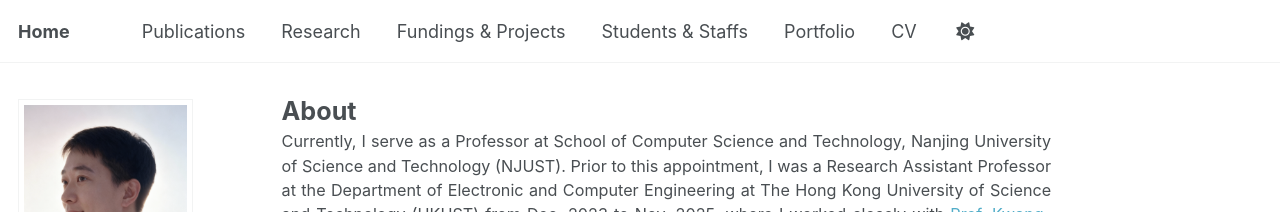
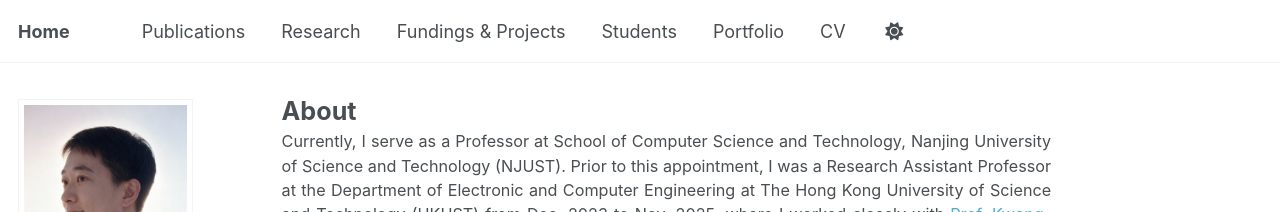
Before and after one commit to dongzhang89/dongzhang89.github.io, a Jekyll site: the page built from _pages/about.md, in a window 1280 px wide. Shown: the top 212 px of the page. Built offline with Jekyll 4.4.1, drawn with Linux system fonts in a browser that asks for light colours; some web fonts are replaced; a script that is not in the unit is left out.

Commit message:
Update navigation.yml

```diff
--- a/_data/navigation.yml
+++ b/_data/navigation.yml
@@ -20,7 +20,7 @@ main:
   # - title: "Teaching"
   #   url: /teaching/
 
-  - title: "Students & Staffs"
+  - title: "Students"
     url: /students-staffs/
 
   - title: "Portfolio"
```
